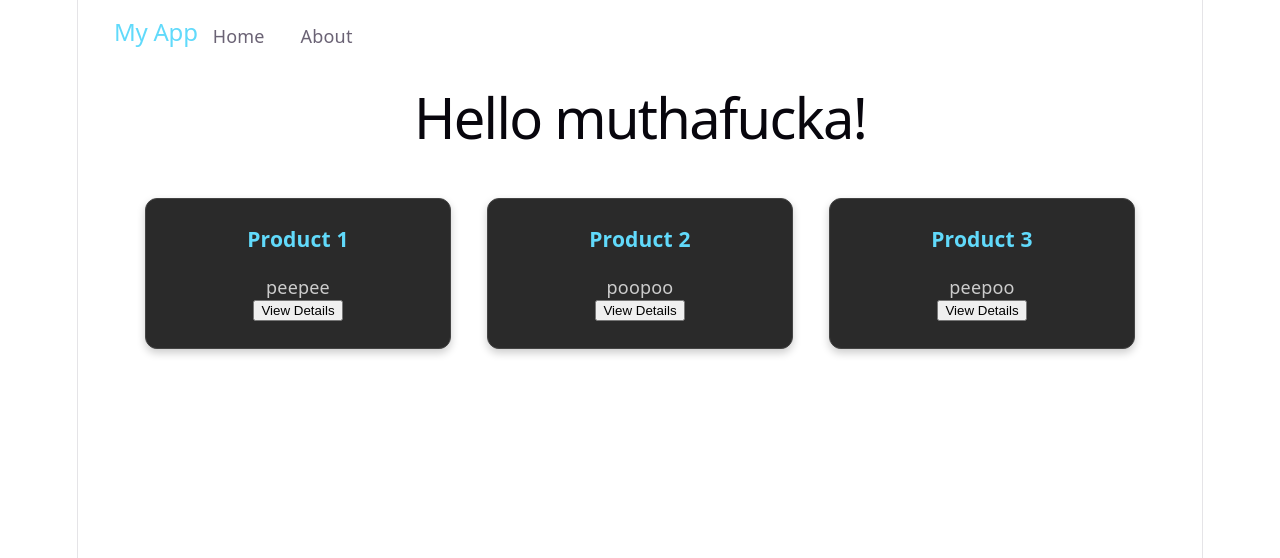
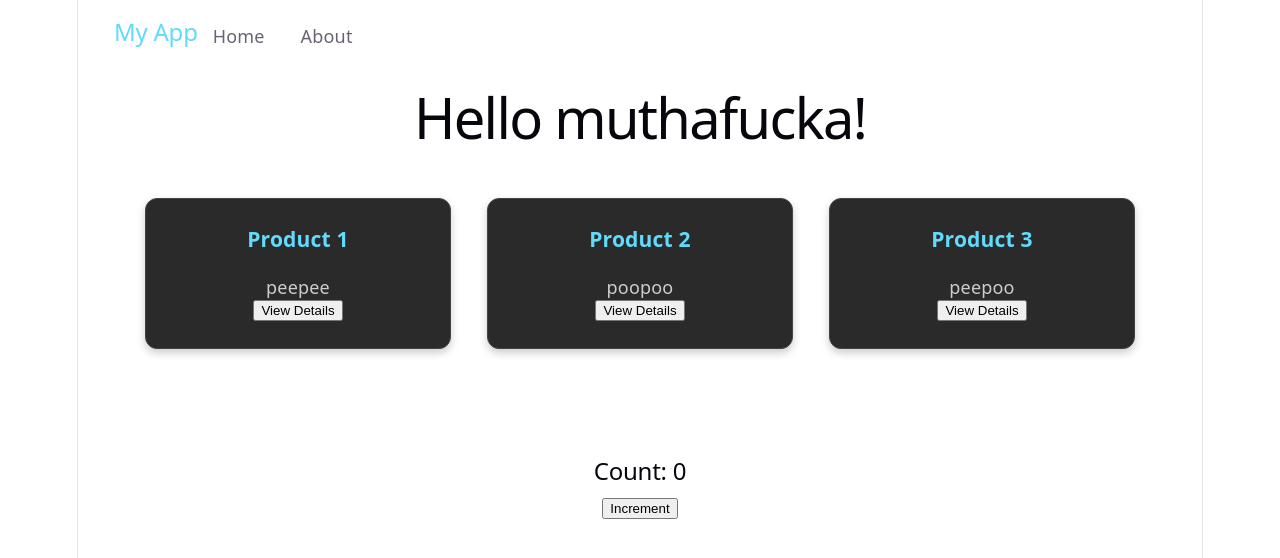
Before and after one commit to AntCruzer/projectFrontEnd, a React (Vite) app: page / in a window 1280 px wide. Shown: the top 558 px of the page. Built offline with nearby package versions, Linux system fonts and the light colour scheme.

Commit message:
Commit 2
- Created Counter Comp
- Created RegisterForm scaffold

```diff
--- a/src/App.css
+++ b/src/App.css
@@ -195,3 +195,11 @@
   max-width: 1200px;
   margin: 0 auto;
 }
+
+.app-footer {
+
+  text-align: center;
+  padding: 2rem;
+  margin-top: 2rem;
+  border-top: 1pm solid;
+}
--- a/src/App.jsx
+++ b/src/App.jsx
@@ -5,6 +5,7 @@
 import './App.css'
 import Navbar from './components/Navbar';
 import Card from './components/Card';
+import Counter from './components/Counter';
 
 
 function App() {
@@ -19,8 +20,12 @@
         <Card title='Product 1' description="peepee"/>
         <Card title='Product 2' description="poopoo"/>
         <Card title='Product 3' description="peepoo"/>
+
       </div>
+      <footer className="app-footer">
 
+        <Counter/>
+      </footer>
 
       {/* <section id="center">
         <div className="hero">
--- /dev/null
+++ b/src/components/Counter.jsx
@@ -0,0 +1,19 @@
+import { useState } from 'react';
+
+function Counter() {
+
+    const [count, setCount] = useState(0);
+
+    return (
+        <>
+        <div>
+            <h2>Count: {count}</h2>
+            <button onClick ={() => setCount(count + 1)}>Increment</button>
+
+        </div>
+        </>
+    );
+
+}
+
+export default Counter;
```
Also changed, not shown: src/components/RegisterForm.jsx (added, +13 -0 lines), src/components/RegisterForm.css (added).
